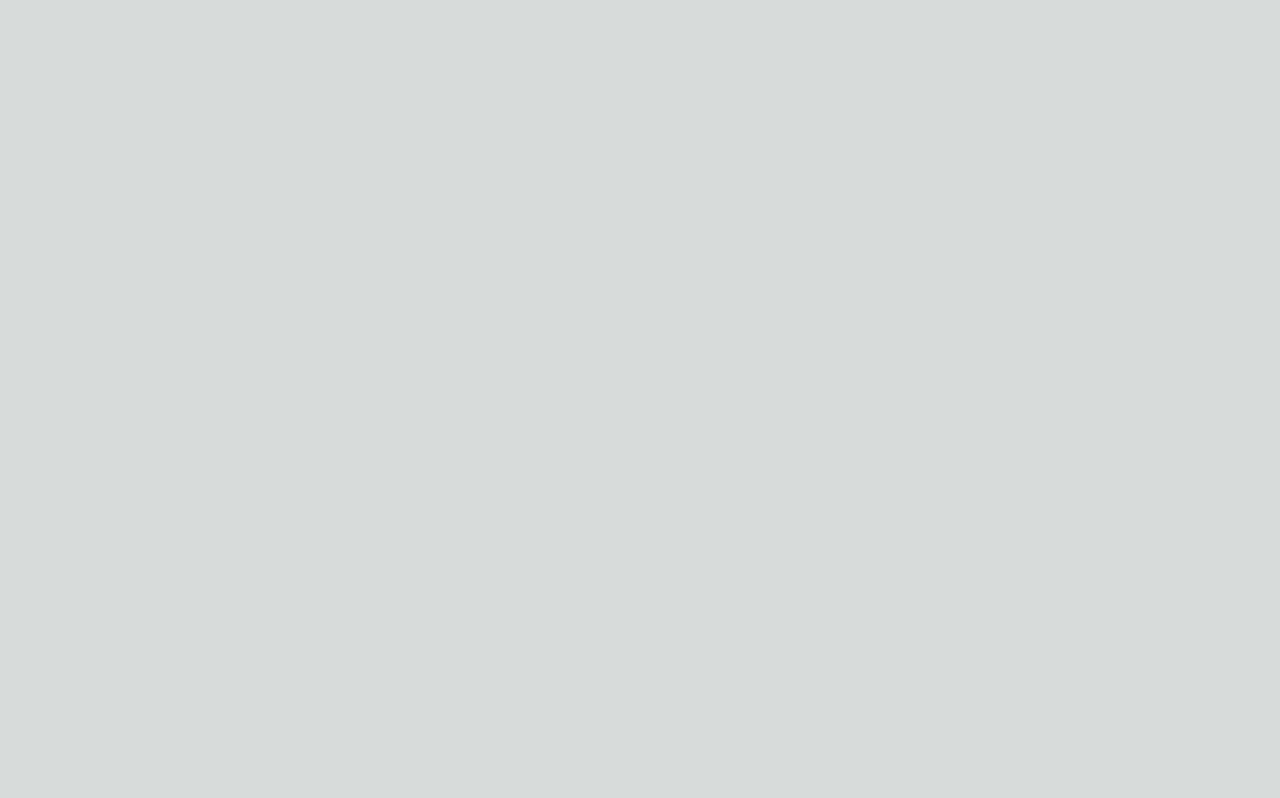
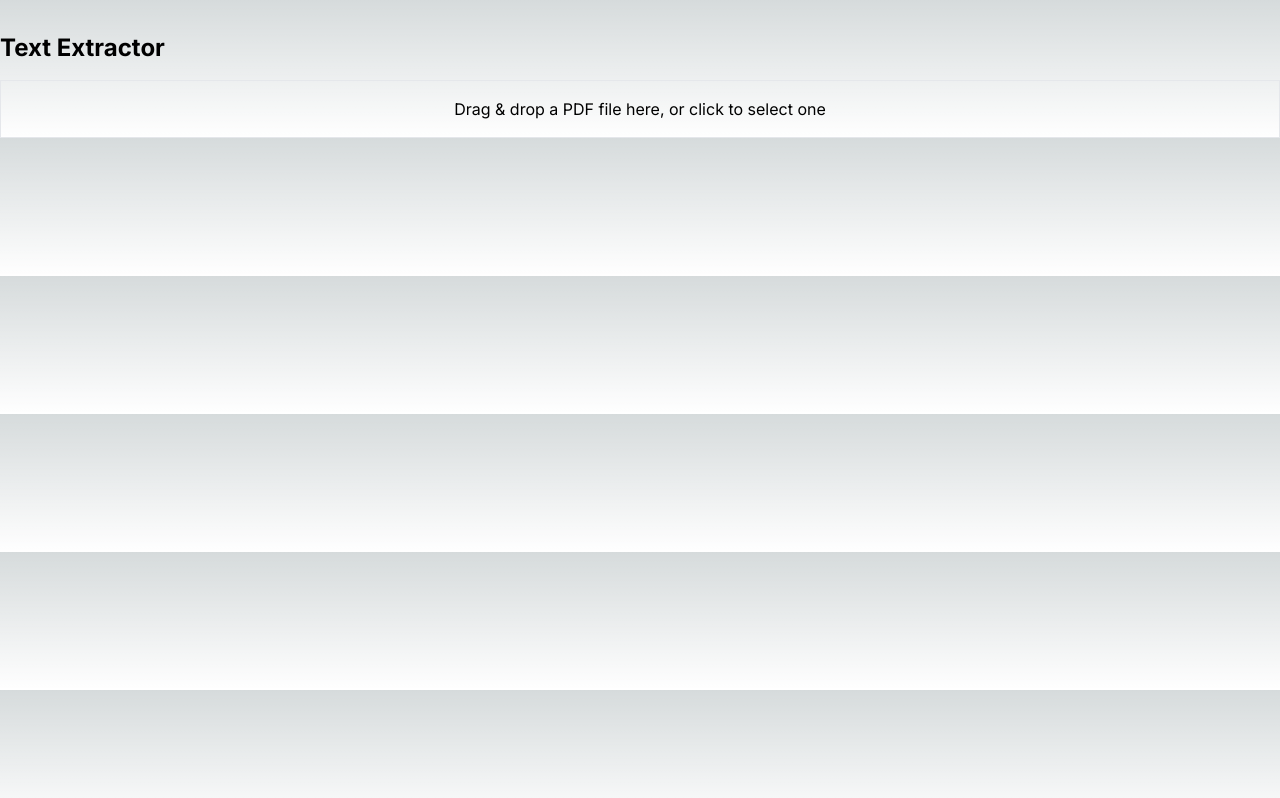
Before and after one commit to Rishi-Mishra0704/text-extractor, a Next.js app: page / in a window 1280 px wide. Built offline with nearby package versions, Linux system fonts and the light colour scheme.

Commit message:
add file upload and fix MIME type error

```diff
--- a/src/app/page.tsx
+++ b/src/app/page.tsx
@@ -1,7 +1,16 @@
-import Image from 'next/image'
+"use client";
+import FileUpload from '@/components/FileUpload'
 
 export default function Home() {
+  const handleFileChange = (file: File | null) => {
+    // Do something with the file, e.g., pass it to Langchain for processing
+    console.log('Selected file:', file);
+  };
+
   return (
-    <></>
-  )
+    <div className="container mx-auto mt-8">
+      <h1 className="text-2xl font-bold mb-4">Text Extractor</h1>
+      <FileUpload onFileChange={handleFileChange} />
+    </div>
+  );
 }
--- a/src/components/FileUpload.tsx
+++ b/src/components/FileUpload.tsx
@@ -1,11 +1,38 @@
-import React from 'react'
 
-const FileUpload = () => {
-  return (
-    <div>
+import React, { useCallback } from 'react';
+import { useDropzone } from 'react-dropzone';
 
-    </div>
-  )
+interface FileUploadProps {
+  onFileChange: (file: File | null) => void;
 }
 
-export default FileUpload
+const FileUpload: React.FC<FileUploadProps> = ({ onFileChange }) => {
+  const onDrop = useCallback(
+    (acceptedFiles: File[]) => {
+      const file = acceptedFiles[0] || null;
+      onFileChange(file);
+    },
+    [onFileChange]
+  );
+
+  const { getRootProps, getInputProps, isDragActive } = useDropzone({
+    onDrop,
+    accept: {
+        'application/pdf': ['.pdf']
+    },
+  });
+
+  return (
+    <div className="file-upload-container">
+      <div
+        {...getRootProps()}
+        className={`border p-4 text-center ${isDragActive ? 'bg-gray-200' : ''}`}
+      >
+        <input {...getInputProps()} />
+        <p>Drag & drop a PDF file here, or click to select one</p>
+      </div>
+    </div>
+  );
+};
+
+export default FileUpload;
```
